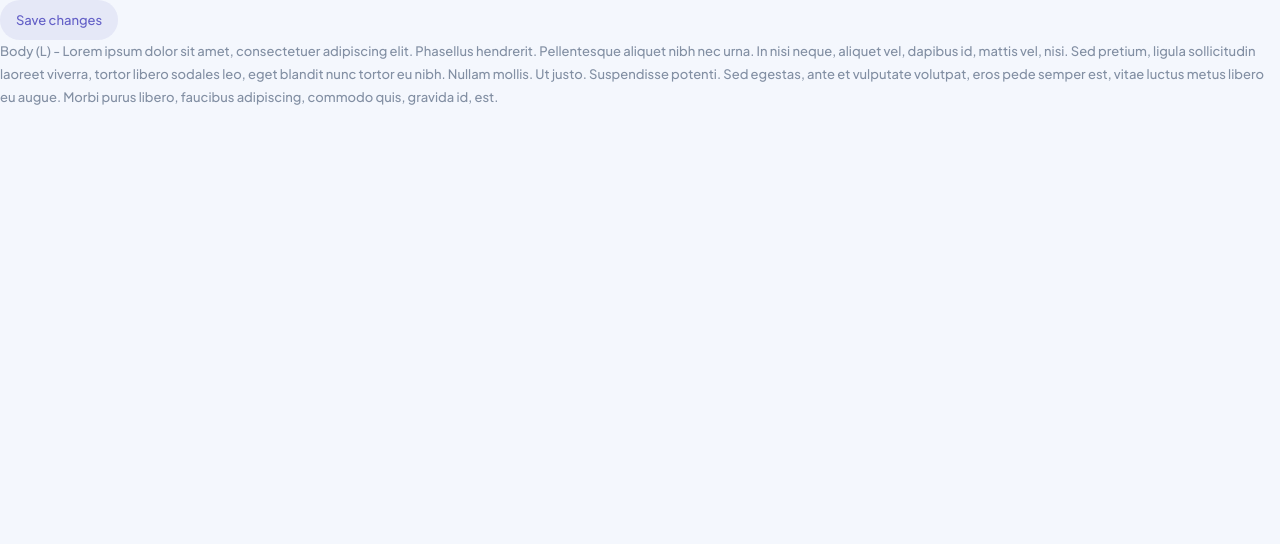
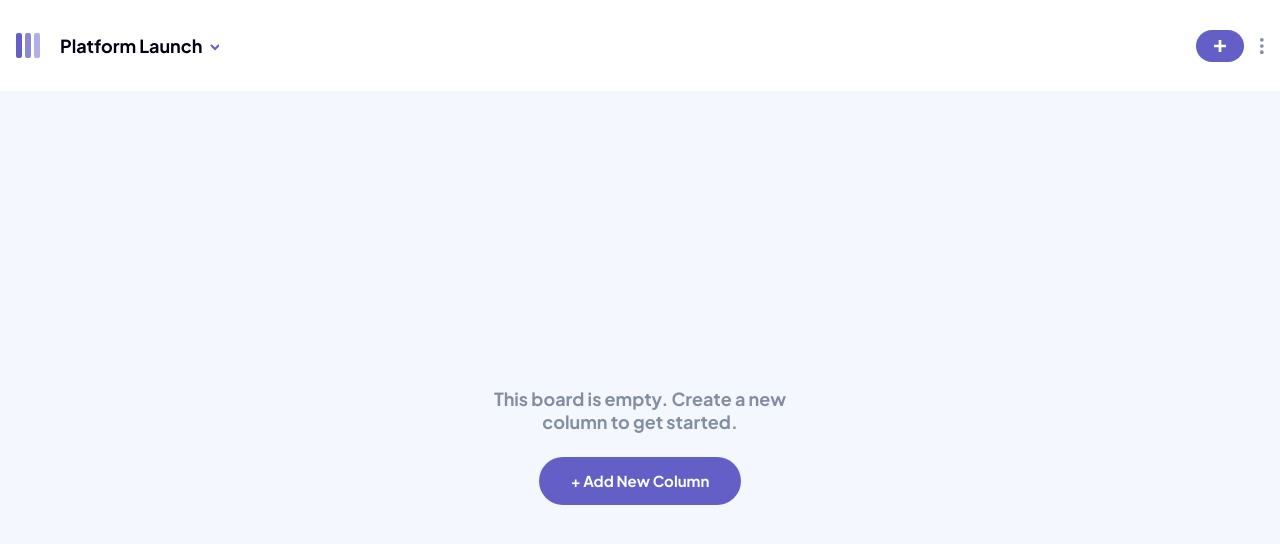
Before and after one commit to hector535/kanban-app, a React (Vite) app: page / in a window 1280 px wide. Shown: the top 544 px of the page. Built offline with nearby package versions, Linux system fonts and the light colour scheme.

Commit message:
Implement UI slice

```diff
--- a/src/App.tsx
+++ b/src/App.tsx
@@ -1,19 +1,16 @@
-import { Button } from "./components/ui/button";
+import { Toolbar } from "@/components/ui";
+import { DialogContainers, EmptyBoardMessage } from "@/components/app";
 
 function App() {
   return (
     <>
-      <Button variant="secondary">Save changes</Button>
-      <p>
-        Body (L) - Lorem ipsum dolor sit amet, consectetuer adipiscing elit.
-        Phasellus hendrerit. Pellentesque aliquet nibh nec urna. In nisi neque,
-        aliquet vel, dapibus id, mattis vel, nisi. Sed pretium, ligula
-        sollicitudin laoreet viverra, tortor libero sodales leo, eget blandit
-        nunc tortor eu nibh. Nullam mollis. Ut justo. Suspendisse potenti. Sed
-        egestas, ante et vulputate volutpat, eros pede semper est, vitae luctus
-        metus libero eu augue. Morbi purus libero, faucibus adipiscing, commodo
-        quis, gravida id, est.
-      </p>
+      <Toolbar />
+
+      <main className="h-[calc(100vh-var(--height-toolbar))]">
+        <EmptyBoardMessage />
+      </main>
+
+      <DialogContainers />
     </>
   );
 }
--- /dev/null
+++ b/src/components/app/dialog-containers.tsx
@@ -0,0 +1,65 @@
+import {
+  DialogHeader,
+  DialogFooter,
+  Button,
+  Dialog,
+  DialogContent,
+  DialogTitle,
+  DialogDescription,
+} from "@/components/ui";
+import { useAppDispatch, useAppSelector } from "@/hooks";
+import { setDialogVisibility } from "@/slices/ui-slice";
+
+export const DialogContainers = () => {
+  const dialogs = useAppSelector((state) => state.ui.dialogs);
+  const dispatch = useAppDispatch();
+
+  const dispatchDialogVisibility = () => {
+    dispatch(
+      setDialogVisibility({
+        name: "showBoardDeletion",
+        visibility: false,
+      })
+    );
+  };
+
+  const handleBoardDeletion = () => {
+    dispatchDialogVisibility();
+  };
+
+  return (
+    <>
+      {/* Delete Board Modal */}
+      <Dialog open={dialogs.showBoardDeletion}>
+        <DialogContent>
+          <DialogHeader className="space-y-6">
+            <DialogTitle className="text-red text-[1.125rem] leading-[1.4375rem] font-bold">
+              Delete this board?
+            </DialogTitle>
+            <DialogDescription>
+              Are you sure you want to delete the
+              <span className="font-bold"> Platform Launch</span> board? This
+              action will remove all columns and tasks and cannot be reversed.
+            </DialogDescription>
+          </DialogHeader>
+          <DialogFooter className="grid gap-4">
+            <Button
+              type="button"
+              variant="destructive"
+              onClick={handleBoardDeletion}
+            >
+              Delete
+            </Button>
+            <Button
+              type="button"
+              variant="secondary"
+              onClick={dispatchDialogVisibility}
+            >
+              Cancel
+            </Button>
+          </DialogFooter>
+        </DialogContent>
+      </Dialog>
+    </>
+  );
+};
--- a/src/components/app/index.ts
+++ b/src/components/app/index.ts
@@ -1 +1,2 @@
 export * from "./empty-board-message";
+export * from "./dialog-containers";
--- a/src/components/ui/index.ts
+++ b/src/components/ui/index.ts
@@ -1,2 +1,4 @@
 export * from "./button";
 export * from "./toolbar";
+export * from "./dropdown-menu";
+export * from "./dialog";
--- a/src/components/ui/toolbar.tsx
+++ b/src/components/ui/toolbar.tsx
@@ -1,20 +1,56 @@
 import { Logo, ArrowDown, Plus, VerticalDots } from "@/components/icons";
-import { Button } from "@/components/ui";
+import {
+  Button,
+  DropdownMenu,
+  DropdownMenuTrigger,
+  DropdownMenuContent,
+  DropdownMenuItem,
+} from "@/components/ui";
+import { useAppDispatch } from "@/hooks";
+import { setDialogVisibility } from "@/slices/ui-slice";
 
 export const Toolbar = () => {
+  const dispatch = useAppDispatch();
+
+  const handleDeleteBoard = () => {
+    dispatch(
+      setDialogVisibility({
+        name: "showBoardDeletion",
+        visibility: true,
+      })
+    );
+  };
+
   return (
     <header className="px-4 h-[var(--height-toolbar)] flex items-center bg-white">
       <Logo />
-      <Button variant="ghost" className="rounded-md gap-2 ml-1">
+      <Button variant="ghost" className="rounded-md gap-2 ml-3 px-2">
         <span className="text-h-lg text-black">Platform Launch</span>
         <ArrowDown className="relative top-0.5" />
       </Button>
 
-      <Button size="icon" className="ml-auto">
+      <Button size="icon" className="ml-auto rounded-3xl w-12 h-8">
         <Plus />
       </Button>
 
-      <VerticalDots className="ml-4" />
+      <DropdownMenu>
+        <DropdownMenuTrigger asChild>
+          <Button variant="ghost" size="icon" className="ml-4 h-5 w-1">
+            <VerticalDots />
+          </Button>
+        </DropdownMenuTrigger>
+        <DropdownMenuContent>
+          <DropdownMenuItem className="text-b-lg text-gray focus:text-gray">
+            Edit Board
+          </DropdownMenuItem>
+          <DropdownMenuItem
+            className="text-b-lg text-red focus:text-red"
+            onClick={handleDeleteBoard}
+          >
+            Delete Board
+          </DropdownMenuItem>
+        </DropdownMenuContent>
+      </DropdownMenu>
     </header>
   );
 };
```
